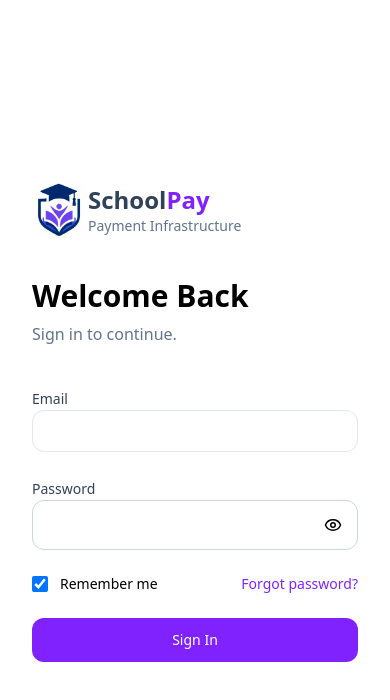
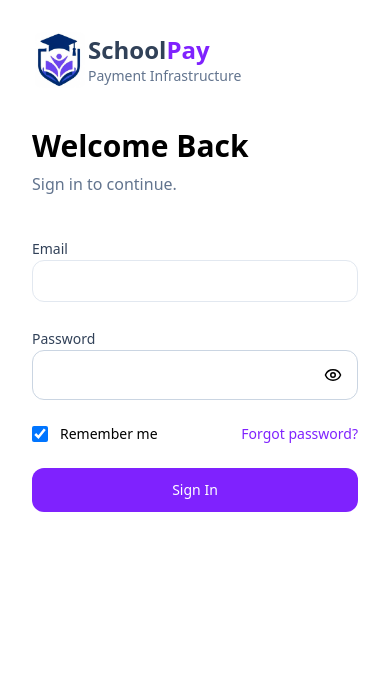
Before and after one commit to littlebigFM/SchoolPay, a React (Vite) app: page /login in a window 390 px wide. Shown: the top 700 px of the page. Built offline with nearby package versions, Linux system fonts and the light colour scheme.

Commit message:
updated login page to center the login form on larger screens

```diff
--- a/src/pages/auth/Login.tsx
+++ b/src/pages/auth/Login.tsx
@@ -78,7 +78,7 @@
 
       {/* RIGHT */}
 
-      <div className="flex items-center justify-center p-8">
+      <div className="flex lg:items-center justify-center p-8">
         <div className="w-full max-w-md">
           <AuthLogo />
 
```
